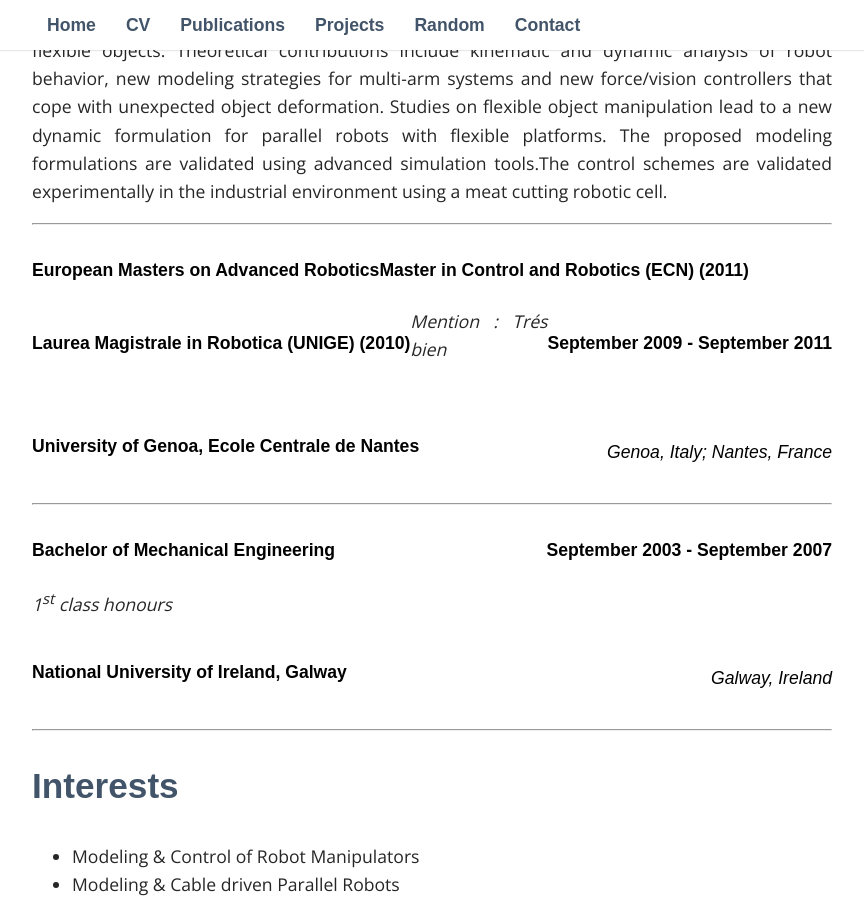
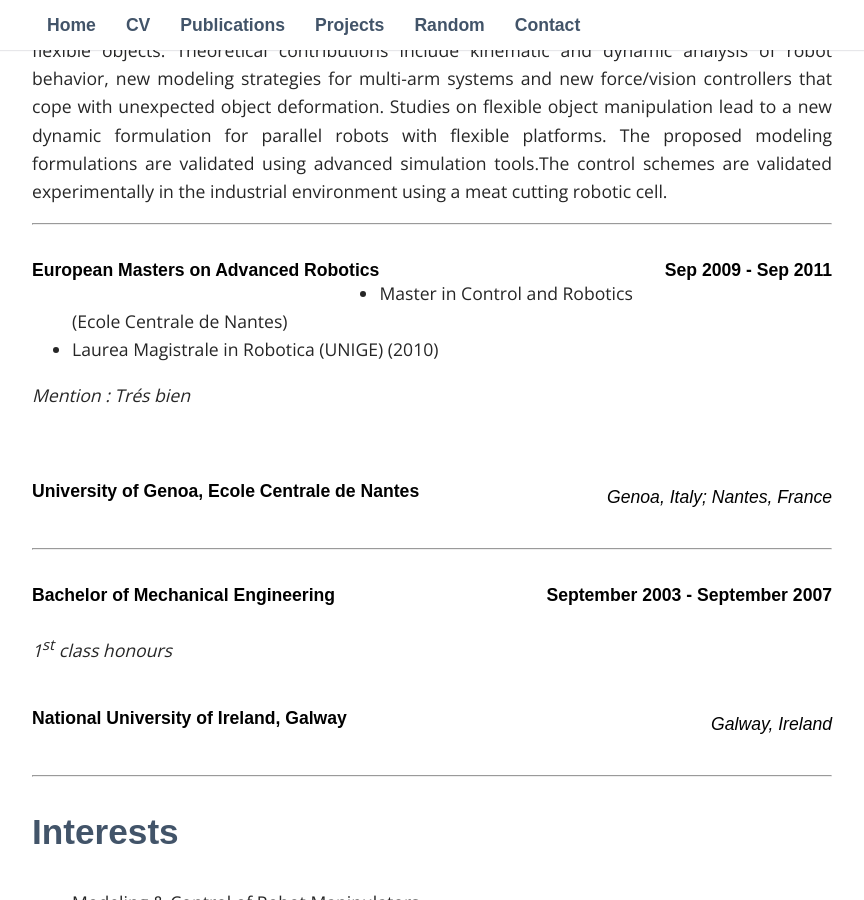
Before and after one commit to philip-long/philip-long.github.io, a Jekyll site: the page built from cv/index.html, in a window 1280 px wide and 900 px high, scrolled down 2262 px. Shown: the whole window, without its empty margins (208-1072 px from the left). Built offline with Jekyll 4.4.1, drawn with Linux system fonts in a browser that asks for light colours; some web fonts are replaced.

Commit message:
Update index.html

```diff
--- a/cv/index.html
+++ b/cv/index.html
@@ -167,16 +167,18 @@ title: CV
 
 <div style="clear: both">
     <h4 style="float: left"> European Masters  on Advanced Robotics</h4>
-    <h4 style="float: left"> Master in Control and Robotics (ECN) (2011)</h4>
-    <h4 style="float: left"> Laurea Magistrale in Robotica  (UNIGE) (2010)</h4>
-    <h4 style="float: right">September 2009 - September 2011</h4>
+    <h4 style="float: right">Sep 2009 - Sep 2011</h4>
 </div>
 
 </br>
+	<ul class="desc">
+		<li>Master in Control and Robotics (Ecole Centrale de Nantes) </li>
+		<li> Laurea Magistrale in Robotica  (UNIGE) (2010)</li>
+	</ul>
 
-</br>
                     <i><p>Mention : Trés bien </p></i>
 </br>
+
 <div style="clear: both">
     <h4 style="float: left">University of Genoa, Ecole Centrale de Nantes</h4>
     <h5 style="float: right">Genoa, Italy; Nantes, France</h5>
```
